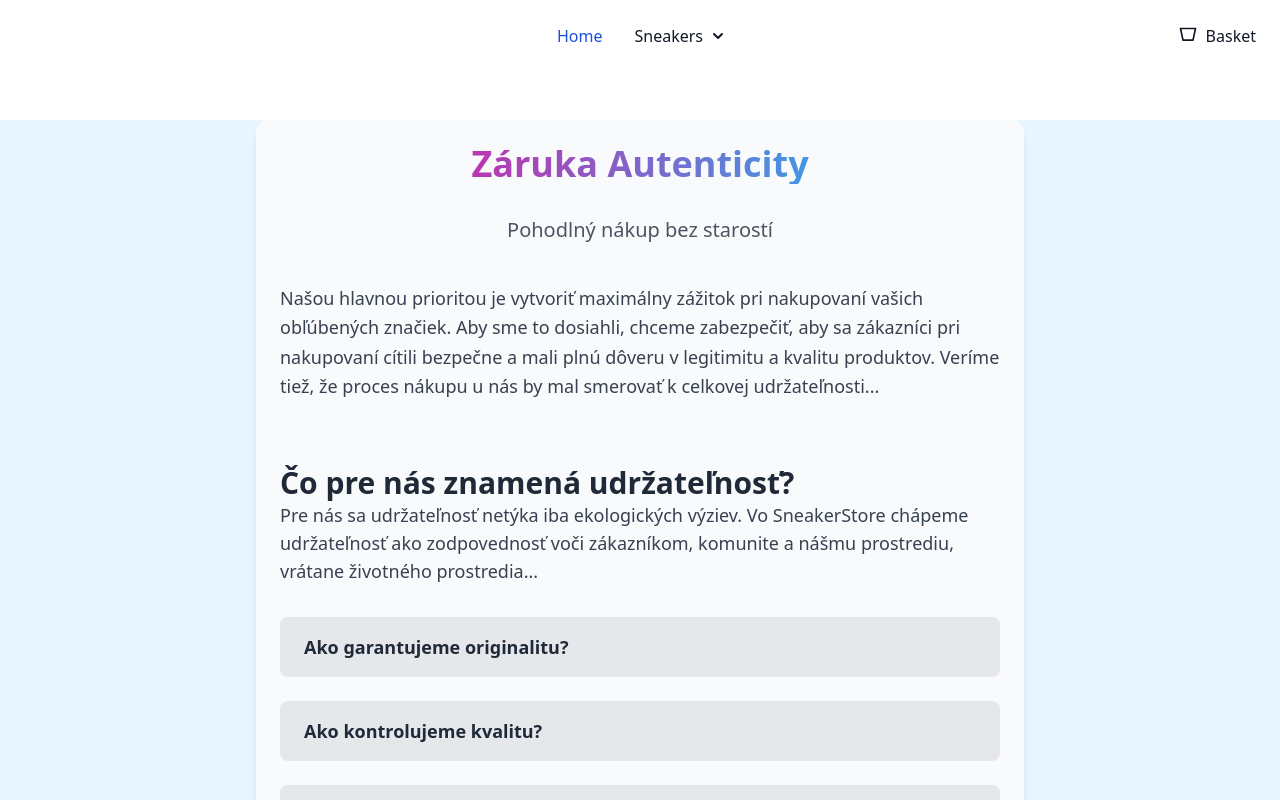
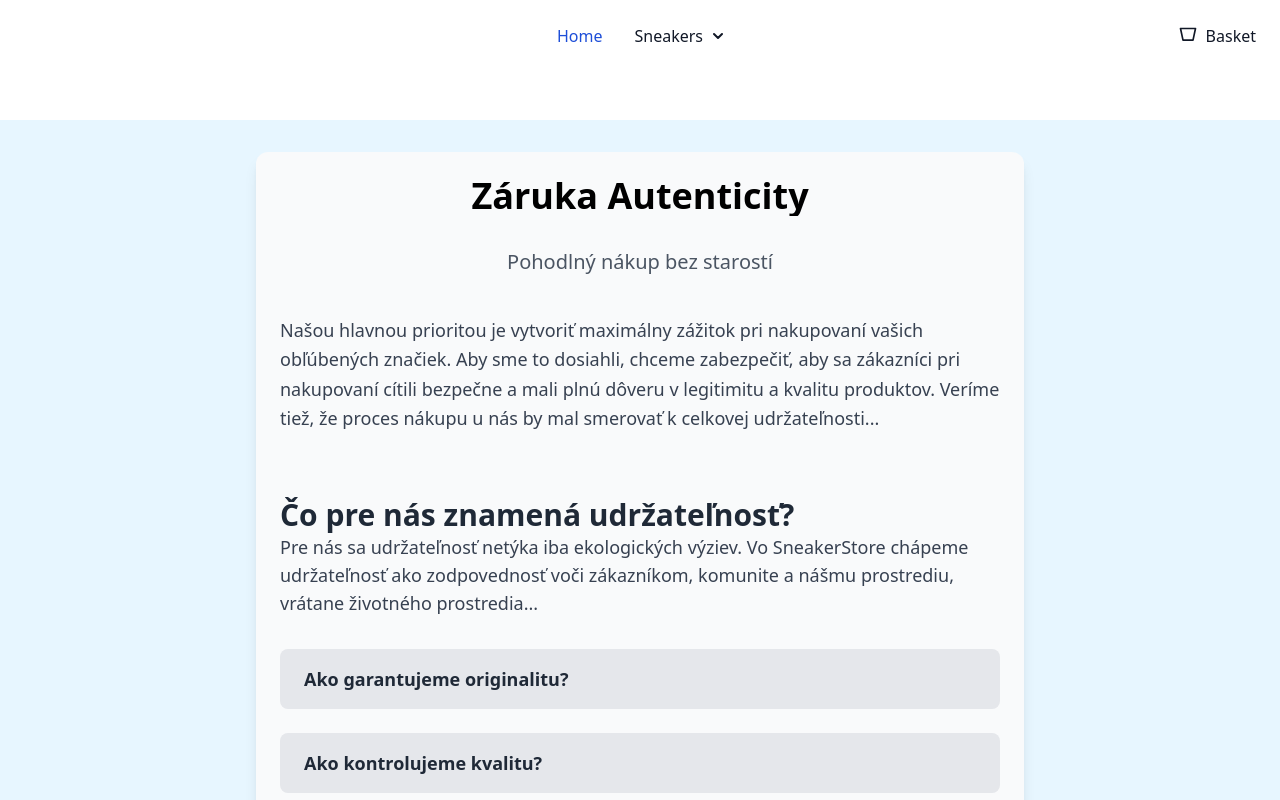
Before and after one commit to wwtanji/vue_sneaker_store, a Vue app: page /autenticita in a window 1280 px wide. Shown: the top 800 px of the page. Built offline with nearby package versions, Linux system fonts and the light colour scheme.

Commit message:
Fix autenticitaComponent

```diff
--- a/src/components/AutenticitaComponent.vue
+++ b/src/components/AutenticitaComponent.vue
@@ -1,5 +1,5 @@
 <template>
-  <div class="max-w-3xl mx-auto p-6 bg-gray-50 rounded-xl shadow-lg font-sans text-gray-800">
+  <div class="max-w-3xl mx-auto p-6 bg-gray-50 rounded-xl shadow-lg font-sans text-gray-800 mt-8 mb-8">
     <!-- Title -->
     <h1 class="text-4xl font-bold text-center mb-8 text-gradient">Záruka Autenticity</h1>
     <p class="text-xl text-center mb-10 text-gray-600">Pohodlný nákup bez starostí</p>
@@ -119,7 +119,7 @@ export default {
 
 /* Title gradient text */
 .text-gradient {
-  background: linear-gradient(90deg, rgba(255, 0, 150, 1) 0%, rgba(0, 204, 255, 1) 100%);
+  background: black;
   -webkit-background-clip: text;
   color: transparent;
 }
```
